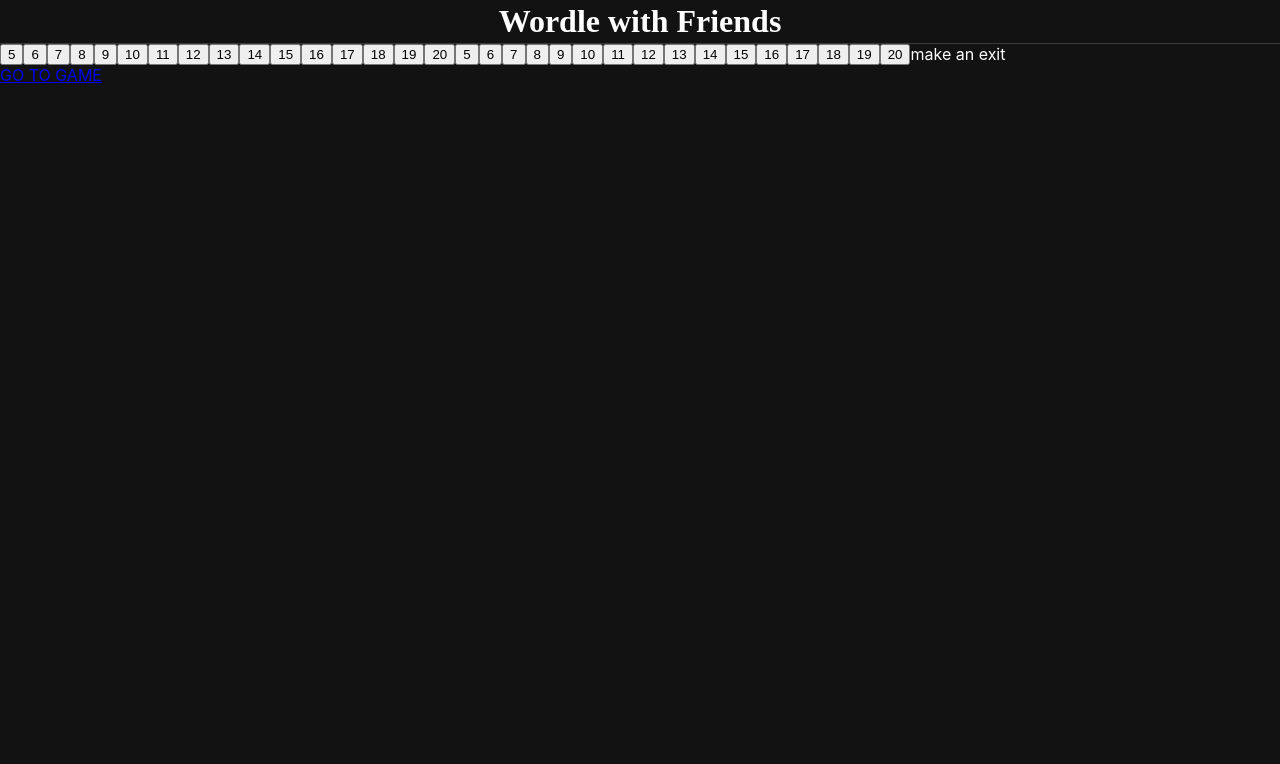
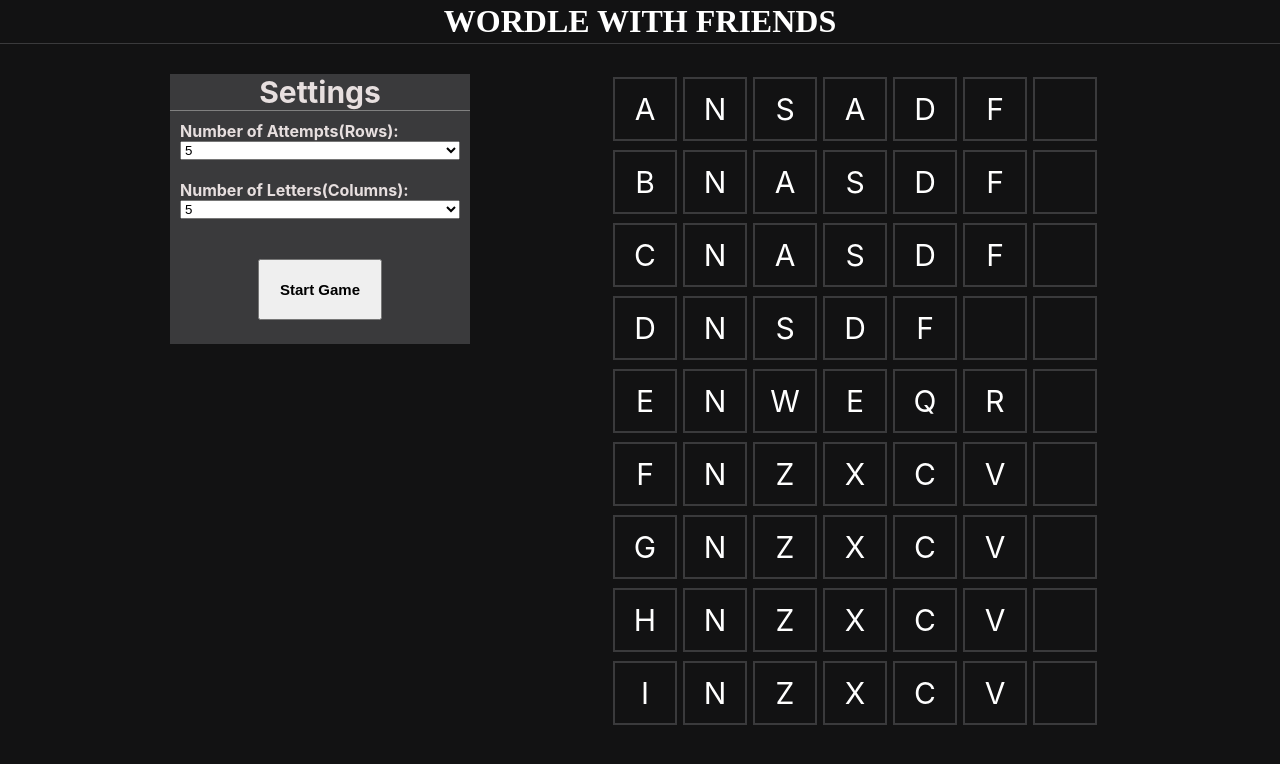
Before and after one commit to andycai789/Wordle-Together, a React (Create React App) app in the folder client/: page /lobby in a window 1280 px wide. Shown: the top 764 px of the page. Built offline with nearby package versions, Linux system fonts and the light colour scheme; no server answers.

Commit message:
Finished front end

```diff
--- a/client/src/components/Header.jsx
+++ b/client/src/components/Header.jsx
@@ -5,7 +5,7 @@ import {Link} from "react-router-dom";
 const Header = () => {
     return (
         <div className='Header'>
-            <Link id='headerLink' to='/'> Wordle with Friends </Link>
+            <Link id='headerLink' to='/'> WORDLE WITH FRIENDS </Link>
         </div>
     );
 }
--- a/client/src/components/pages/HomePage.jsx
+++ b/client/src/components/pages/HomePage.jsx
@@ -33,7 +33,7 @@ const HomePage = ({socket}) => {
       </div>
 
       <form className='input'>
-        <input className='inputBar' type="text" name="name" />
+        <input className='inputBar' type="text" name="name" maxLength="7"/>
       </form>
 
       <Link className='toCreateLobby' to='/lobby'
--- a/client/src/components/pages/LobbyPage.jsx
+++ b/client/src/components/pages/LobbyPage.jsx
@@ -1,29 +1,56 @@
 import {Link} from "react-router-dom";
 import '../../css/LobbyPage.css';
+import Box from '../Box.jsx';
+import Row from '../Row.jsx';
+
+
+const formatToRow = (word) => {
+    let wordArray = word.toUpperCase().padEnd(7, ' ').split('')
+    return wordArray.map((letter, i) => ({letter: letter, color: ''}))
+  }
 
 const LobbyPage = ({socket, onSettingChange}) => {
 
     let setting = {rows: 3, cols: 7, wordle: 'GRAHAMS', wordList: []}
+    let players = ["Ansadf", "Bnasdf", "Cnasdf", "Dnsdf", "Enweqr", "Fnzxcv", "Gnzxcv", "Hnzxcv", "Inzxcv"]
 
     return (
-        <div>
+        <div className='lobbyPage'>
 
             <div className="settings">
+                <div className='title'> Settings </div>
 
-                {Array.from({length: 16}, (_, i) => <button> {i + 5}</button>)}
-                {Array.from({length: 16}, (_, i) => <button> {i + 5}</button>)}
+                <div className='settingsForm'>
+                    Number of Attempts(Rows):
+                    <select name="rows" className="settingsSelect">
+                        {Array.from({length: 12}, (_,i) => {return <option> {i + 5} </option>})}
+                    </select>
+                </div>
 
-                make an exit
+                <div className='settingsForm'>
+                    <label for="columns">Number of Letters(Columns):</label>
+                    <select name="columns" className="settingsSelect">
+                        {Array.from({length: 12}, (_,i) => {return <option> {i + 5} </option>})}
+                    </select>
+                </div>
 
+                <div className='startButtonContainer'>
+                    <Link to='/game' onClick={() => onSettingChange(setting)}>
+                        <button className='startButton'> Start Game </button>
+                    </Link>
+                </div>
+            </div>
 
+            <div className="playersContainer">
+                <div className="playerBoxes">
+                    {players.map(name => {
+                        return <Row row={formatToRow(name)}/>
+                    })}
+                </div>
             </div>
 
 
 
-
-
-
-            <Link to='/game' onClick={() => onSettingChange(setting)}> GO TO GAME </Link>
 
         </div>
     )
--- a/client/src/css/LobbyPage.css
+++ b/client/src/css/LobbyPage.css
@@ -1,4 +1,62 @@
+.lobbyPage {
+    display: flex;
+    flex-direction: row;
+    justify-content: space-between;
+    max-width: 1000px;
+    margin:auto;
+}
+
 .settings {
     display: flex;
+    flex-direction: column;
+    width: 300px;
+    height: 270px;
+    background-color: #3a3a3c;
+    margin-left: 30px;
+    margin-top: 30px;
+    color: rgb(231, 223, 223);
+    font-weight: bold;
+}
+
+.title {
+    text-align: center;
+    font-size: 30px;
+    border-bottom: 1px solid gray;
+}
+
+.settingsForm {
+    display: flex;
+    flex-direction: column;
+    margin: 10px 10px;
+}
+
+.startButtonContainer {
+    display: flex;
+    justify-content: center;
+    margin-top: 30px;
+}
+
+.startButton {
+    padding: 20px;
+    text-decoration: none;
+    font-size: 15px;
+    font-weight: bold;
+}
+
+.startButton:hover {
+    color: white;
+    background-color: #538d4e;
 
 }
+
+.playersContainer {
+    margin-top: 30px;
+    margin-right: 30px;
+    width: 500px;
+    height: 500px;
+}
+
+.playerBoxes {
+    display: flex;
+    flex-direction: column;
+}
```
